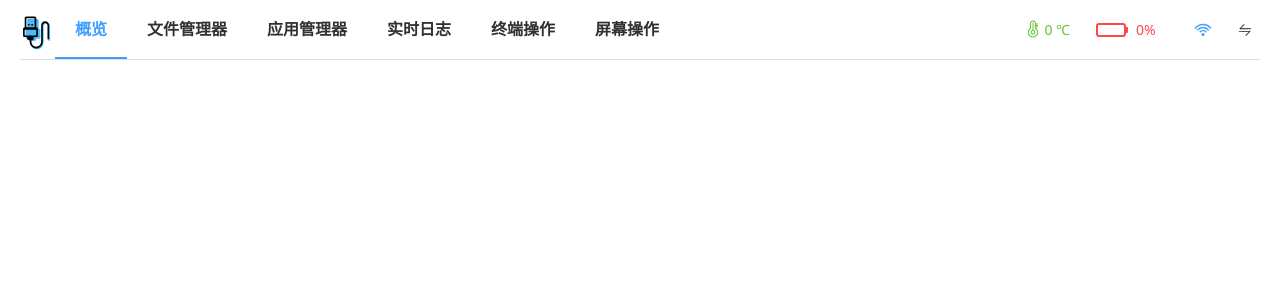
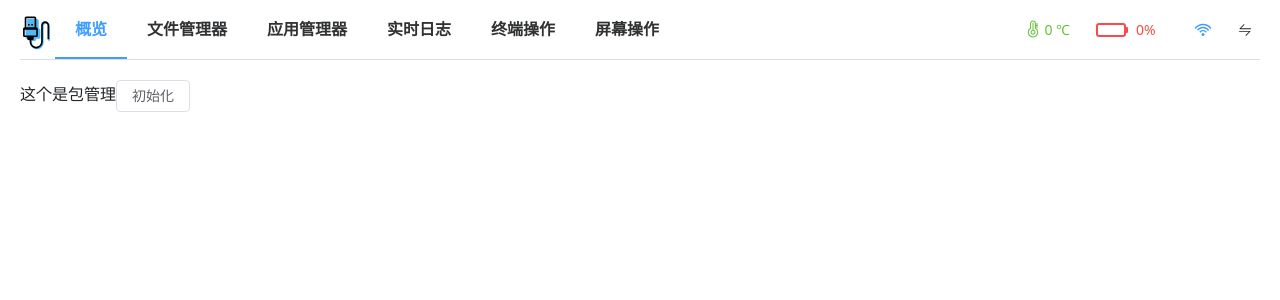
Before and after one commit to srrchysfzy/NowWebAdb, a Vue app: page /appManage in a window 1280 px wide. Shown: the top 300 px of the page. Built offline with nearby package versions, Linux system fonts and the light colour scheme.

Commit message:
升级部分库，新增初步应用管理模块（实验方法可行性）

```diff
--- a/package.json
+++ b/package.json
@@ -10,12 +10,12 @@
   },
   "dependencies": {
     "@element-plus/icons-vue": "^2.3.1",
-    "@yume-chan/adb": "^0.0.22",
+    "@yume-chan/adb": "^0.0.23",
     "@yume-chan/adb-credential-web": "^0.0.23",
     "@yume-chan/adb-daemon-webusb": "^0.0.23",
     "@yume-chan/adb-scrcpy": "^0.0.23",
     "@yume-chan/android-bin": "^0.0.23",
-    "@yume-chan/stream-extra": "^0.0.22",
+    "@yume-chan/stream-extra": "^0.0.23",
     "bootstrap": "^5.3.3",
     "element-plus": "^2.6.2",
     "lodash": "^4.17.21",
--- a/src/layouts/headerMenu.vue
+++ b/src/layouts/headerMenu.vue
@@ -14,7 +14,7 @@
     <el-menu-item index="fileManage">
       <span class="fw-bold fs-6">文件管理器</span>
     </el-menu-item>
-    <el-menu-item index="2">
+    <el-menu-item index="appManage">
       <span class="fw-bold fs-6">应用管理器</span>
     </el-menu-item>
     <el-menu-item index="3">
--- /dev/null
+++ b/src/pages/appManage/appManage.vue
@@ -0,0 +1,38 @@
+<template>
+  <span>这个是包管理</span>
+  <el-button @click="initPmObj">初始化</el-button>
+</template>
+
+<script setup>
+import {
+  AndroidLogPriority,
+  Logcat,
+  LogcatFormat,
+  PackageManager,
+} from "@yume-chan/android-bin";
+import {getAdbInstance} from "@/assets/js/adbManager.js";
+
+
+const initPmObj = async () => {
+  console.log("初始化应用管理器")
+  let adb = await getAdbInstance();
+  const pm = new PackageManager(adb);
+  const packageList = pm.listPackages();
+
+  await (async () => {
+    for await (const packages of packageList) {
+      console.log(packages)
+      console.log("Package Name:", packages.packageName);
+      console.log("Source sourceDir:", packages.sourceDir || "Unknown");
+      console.log("Version Code:", packages.versionCode || "Unknown");
+      console.log("Installer:", packages.installer || "Unknown");
+      console.log("UID:", packages.uid || "Unknown");
+      console.log("---------------------");
+    }
+  })();
+}
+</script>
+
+<style scoped>
+
+</style>
--- a/src/pages/home/index.vue
+++ b/src/pages/home/index.vue
@@ -85,19 +85,16 @@ const connectDevice = async () => {
   const device = await Manager.requestDevice()
   connectStatus.value = 'connected'
   if (device) {
-    console.log(device)
     devicesName.value = device.name
     const connection = await device.connect();
-    console.log(connection)
     const CredentialStore = new AdbWebCredentialStore();
-    console.log(CredentialStore)
     const transport = await AdbDaemonTransport.authenticate({
       serial: device.serial,
       connection,
       credentialStore: CredentialStore,
     });
-    console.log(transport)
     const adb = new Adb(transport);
+    console.log(adb)
     setAdbInstance(adb)
     // console.log(adb)
     // console.log(adb.banner)
--- a/src/pages/overview/index.vue
+++ b/src/pages/overview/index.vue
@@ -104,7 +104,7 @@
   </el-row>
 </template>
 <script setup>
-import {getAdbInstance, executeCommand} from "@/assets/js/adbManager.js";
+import {executeCommand, getAdbInstance} from "@/assets/js/adbManager.js";
 import useWindowResize from "@/assets/js/useWindowResize.js";
 import SvgIcon from "@/components/SvgIcon.vue";
 import {Iphone} from "@element-plus/icons-vue";
@@ -133,7 +133,6 @@ const deviceCpuBrand = ref('')
 
 const getDevice = async () => {
   let adb = adbObject.value
-  console.log(adb)
   deviceVersion.value = await adb.getProp("ro.build.version.release");
   const screenshot = await adb.framebuffer();
   const canvas = document.createElement("canvas");
@@ -149,9 +148,7 @@ const getDevice = async () => {
     screenshot.height,
   );
   context.putImageData(imageData, 0, 0);
-  const url = canvas.toDataURL();
-  console.log(url)
-  deviceNowImg.value = url
+  deviceNowImg.value = canvas.toDataURL()
   const batteryRes = await batteryVoltage();
   deviceBatteryVoltage.value = batteryRes ? batteryRes.split(':')[1] : '--'
   deviceWifi.value = await wifiInfo()
--- a/src/router/index.js
+++ b/src/router/index.js
@@ -2,6 +2,7 @@
 import HomeView from '@/pages/home/index.vue';
 import OverView from '@/pages/overview/index.vue';
 import FileManage from "@/pages/fileManage/fileManage.vue";
+import AppManage from "@/pages/appManage/appManage.vue";
 import Terminal from '@/pages/terminal/Terminal.vue';
 
 const routes = [
@@ -21,6 +22,11 @@ const routes = [
         component: FileManage,
     },
     {
+        path: '/appManage',
+        name: 'AppManage',
+        component: AppManage,
+    },
+    {
         path: '/terminal',
         name: 'Terminal',
         component: Terminal,
```
